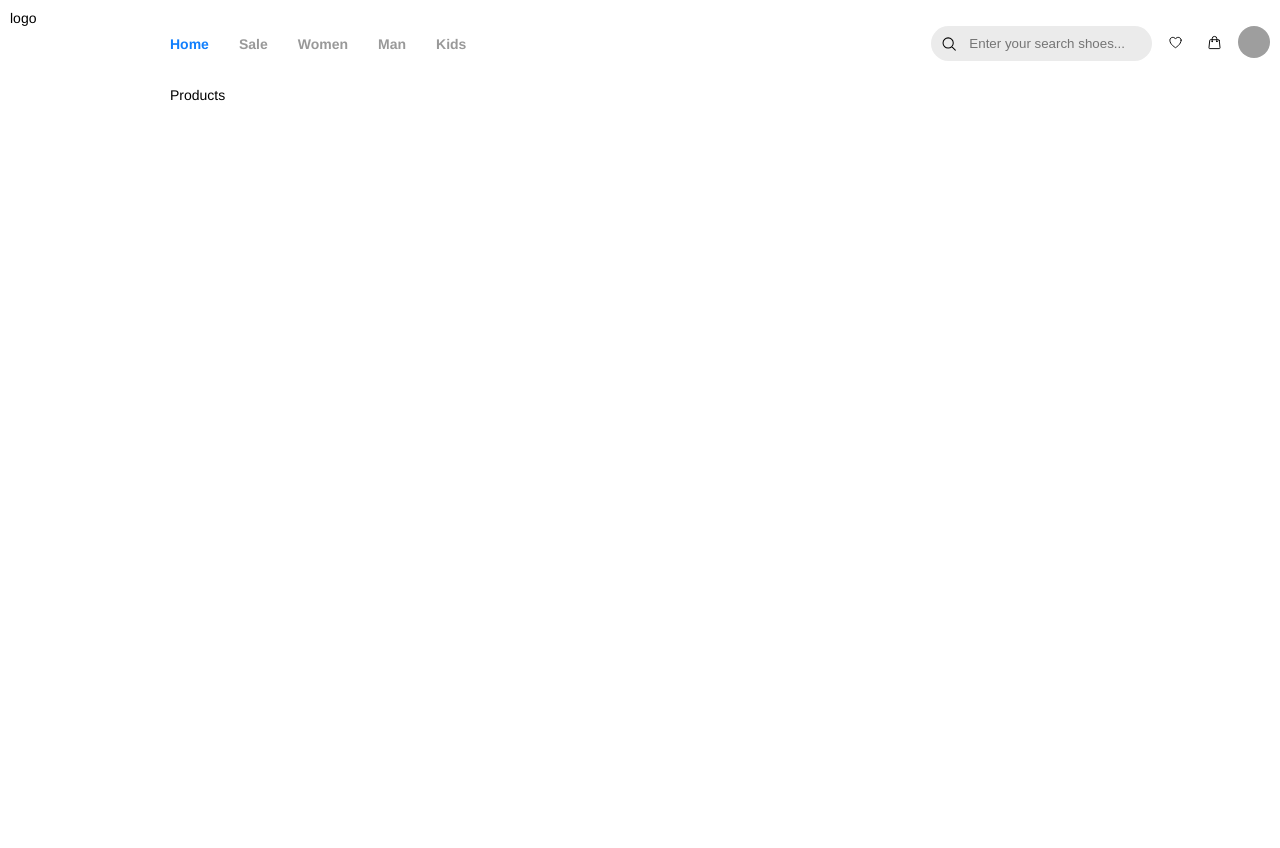
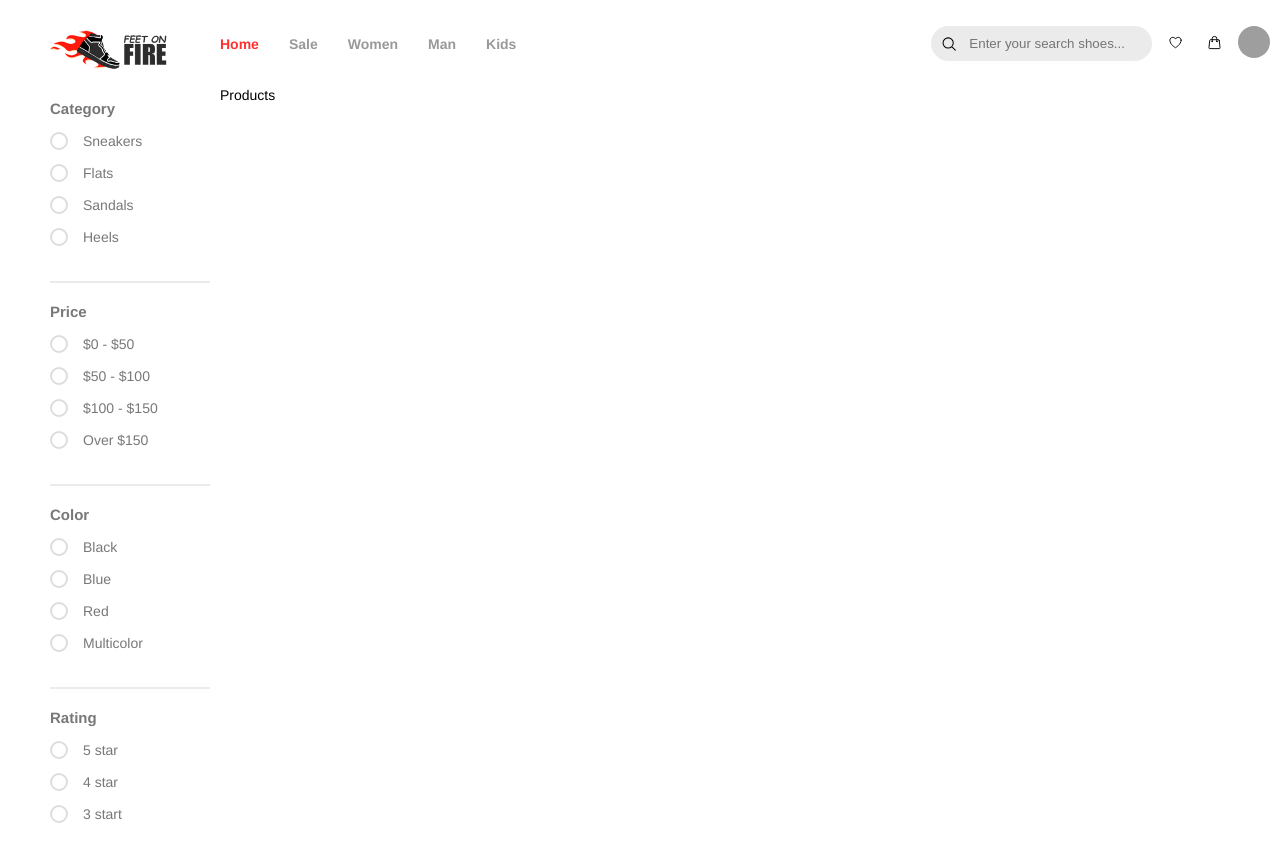
Before and after one commit to GabiStreck/ecommers, a Next.js app: page / in a window 1280 px wide. Before the commit the page ends 800 px from the top, so only its background shows below. Built offline with nearby package versions, Linux system fonts and the light colour scheme; grey boxes are pictures that could not be loaded; a web font is replaced by a local one.

Commit message:
add filter section in sidebar

```diff
--- /dev/null
+++ b/components/coreUI/Divider.tsx
@@ -0,0 +1,10 @@
+import React from 'react'
+import styles from '@/styles/coreUI/divider.module.css';
+
+function Divider() {
+    return (
+        <hr className={styles.divider} />
+    )
+}
+
+export default Divider
--- /dev/null
+++ b/components/filter/FilterItem.tsx
@@ -0,0 +1,39 @@
+import React from 'react'
+import styles from '@/styles/filter/filteritem.module.css'
+
+interface Props {
+    id: string
+    type?: string
+    label: string
+    name: string
+    checked?: boolean
+    onSelected?: () => any
+}
+
+const FilterItem: React.FC<Props> = ({ type,
+    label,
+    name,
+    id,
+    checked,
+    onSelected
+}) => {
+    return (
+        <div className={styles.filteritem_container}>
+            <input
+                id={`filter-${id}`}
+                name={name}
+                type={type == 'radio' ? 'radio' : 'checkbox'}
+                className={styles.radio_custom}
+                checked={checked}
+                onChange={onSelected}
+            />
+            <label
+                htmlFor={`filter-${id}`}
+                className={styles.radio_custom_label} >
+                {label}
+            </label>
+        </div>
+    )
+}
+
+export default FilterItem
--- /dev/null
+++ b/components/filter/index.tsx
@@ -0,0 +1,35 @@
+import React from 'react'
+import FilterItem from './FilterItem'
+import styles from '@/styles/filter/filter.module.css'
+
+interface Props {
+    title: string
+    filters: any[]
+    children?: React.ReactNode,
+    multiselect?: boolean
+}
+
+
+const Filter: React.FC<Props> = ({ title, filters, multiselect, children }) => {
+    return (
+        <form className={styles.filter_container}>
+            <h1 className={styles.filter_title}>{title}</h1>
+            <ul className={styles.filter_list}>
+                {filters?.map(filter => (
+                    <FilterItem
+                        name={title.trim().toLowerCase()}
+                        label={filter.name}
+                        id={filter.id}
+                        key={filter.id}
+                        type={multiselect ? 'checkbox' : 'radio'}
+                    />
+                ))}
+            </ul>
+            <div>
+                {children}
+            </div>
+        </form>
+    )
+}
+
+export default Filter
--- a/components/sideBar/index.tsx
+++ b/components/sideBar/index.tsx
@@ -1,10 +1,22 @@
 import styles from '@/styles/sidebar.module.css';
+import Divider from '../coreUI/Divider';
+import Filter from '../filter';
+
 function SideBar() {
     return (
         <aside className={styles.sidebar_container}>
-            <div>
-                logo
+            <div className={styles.logo_container}>
+                <img src="/logo-ecommers.png" alt="logo" height={40} />
             </div>
+            <ul className={styles.filters_list}>
+                <Filter title='Category' filters={[{ id: '1', name: 'Sneakers' }, { id: '2', name: 'Flats' }, { id: '3', name: 'Sandals' }, { id: '4', name: 'Heels' }]} />
+                <Divider />
+                <Filter title='Price' filters={[{ id: '6', name: '$0 - $50' }, { id: '7', name: '$50 - $100' }, { id: '8', name: '$100 - $150' }, { id: '9', name: 'Over $150' }]} >                </Filter>
+                <Divider />
+                <Filter multiselect title='Color' filters={[{ id: '10', name: 'Black' }, { id: '11', name: 'Blue' }, { id: '12', name: 'Red' }, { id: '13', name: 'Multicolor' }]} />
+                <Divider />
+                <Filter title='Rating' filters={[{ id: '14', name: '5 star' }, { id: '15', name: '4 star' }, { id: '16', name: '3 start' }]} />
+            </ul>
         </aside>
     )
 }
--- a/styles/coreUI/IconButton.module.css
+++ b/styles/coreUI/IconButton.module.css
@@ -7,6 +7,6 @@
 }
 
 .icon_button:hover {
-    background-color: rgba(255, 49, 49, 0.062);
-    color: red;
+    background-color: rgba(var(--main-bg-color-rgb), 0.062);
+    color: var(--main-bg-color);
 }
--- /dev/null
+++ b/styles/coreUI/divider.module.css
@@ -0,0 +1,4 @@
+.divider {
+    margin: 20px 0;
+    border: 1px solid #ebebeb;
+}
--- /dev/null
+++ b/styles/filter/filter.module.css
@@ -0,0 +1,17 @@
+.filter_container {
+    display: flex;
+    flex-direction: column;
+    gap: 15px;
+}
+
+.filter_title {
+    color: var(--text-title);
+    font-size: 15px;
+}
+
+.filter_list {
+    display: flex;
+    flex-direction: column;
+    gap: 14px;
+    padding: 0;
+}
--- /dev/null
+++ b/styles/filter/filteritem.module.css
@@ -0,0 +1,40 @@
+.radio_custom {
+    opacity: 0;
+    position: absolute;
+}
+
+.radio_custom,
+.radio_custom_label {
+    display: flex;
+    gap: 10px;
+    cursor: pointer;
+    align-items: center;
+    justify-content: flex-start;
+    cursor: pointer;
+    color: var(--text-title);
+}
+
+.radio_custom+.radio_custom_label:before {
+    content: '';
+    background: #fff;
+    border: 2px solid #ddd;
+    width: 10px;
+    height: 10px;
+    padding: 2px;
+    margin-right: 5px;
+    text-align: center;
+}
+
+.radio_custom+.radio_custom_label:before {
+    border-radius: 50%;
+}
+
+.radio_custom:checked+.radio_custom_label:before {
+    background: rgba(var(--main-bg-color-rgb), .8);
+}
+
+
+
+.radio_custom:focus+.radio_custom_label {
+    outline: none;
+}
--- a/styles/global.css
+++ b/styles/global.css
@@ -2,6 +2,15 @@ html,
 *,
 body {
     margin: 0;
+}
+
+:root {
+    --main-bg-color: #FF3131;
+    --main-bg-color-rgb: 255, 49, 49;
+    --text-secondary-color: #999999;
+    --text-secondary-color-rgb: 153, 153, 153;
+    --text-title: #787878;
+    --text-title-rgb: 120, 120, 120;
 }
 
 @font-face {
--- a/styles/header.module.css
+++ b/styles/header.module.css
@@ -20,7 +20,7 @@
 .navigation_link_selected {
     text-decoration: none;
     font-weight: 600;
-    color: rgb(17, 127, 253);
+    color: var(--main-bg-color);
 }
 
 .actions_container {
--- a/styles/sidebar.module.css
+++ b/styles/sidebar.module.css
@@ -1,5 +1,17 @@
 .sidebar_container {
     display: flex;
     flex-direction: column;
-    min-width: 150px;
+    min-width: 200px;
 }
+
+.logo_container {
+    display: flex;
+    align-items: center;
+    justify-content: center;
+    padding: 10px;
+    margin: 10px 0;
+}
+
+.filters_list {
+    margin-top: 10px;
+}
```
Also changed, not shown: types/product.ts (added, +14 -0 lines), public/logo-ecommers.png (added).
